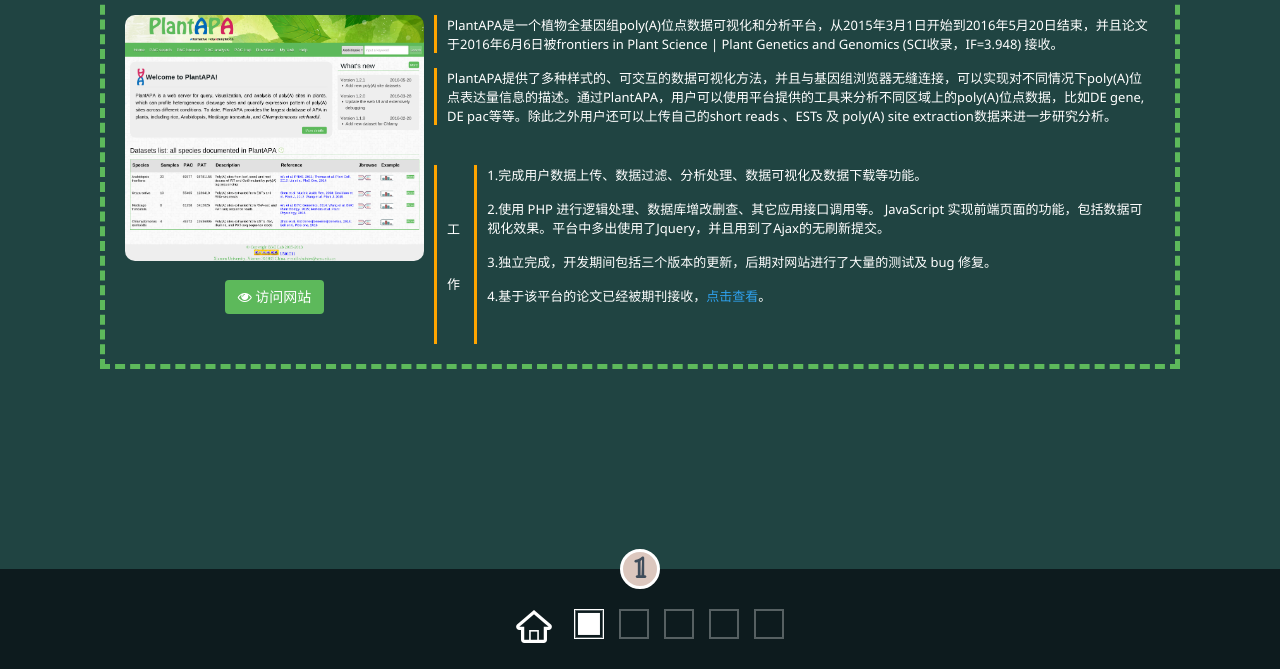
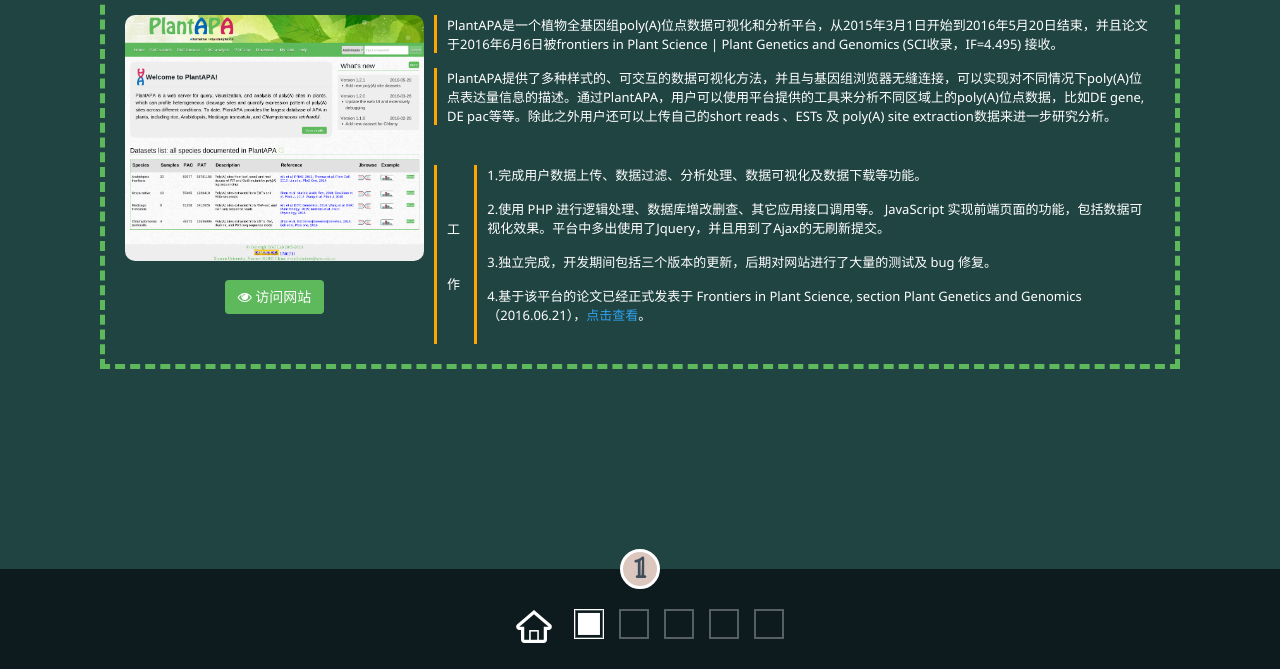
Before and after one commit to zhangyumin/index, a plain HTML site: page demo.html in a window 1280 px wide. Shown: the part 131-800 px from the top of the page. Drawn offline with nearby package versions, Linux system fonts and the light colour scheme; a web font is replaced by a local one.

Commit message:
article is published

```diff
--- a/demo.html
+++ b/demo.html
@@ -113,7 +113,7 @@
 	    		</div>
 	    		<div class="detail">
 	    			<div class="info">
-		    			<p>PlantAPA是一个植物全基因组poly(A)位点数据可视化和分析平台，从2015年3月1日开始到2016年5月20日结束，并且论文于2016年6月6日被frontiers in Plant Science | Plant Genetics and Genomics (SCI收录，IF=3.948) 接收。</p>
+		    			<p>PlantAPA是一个植物全基因组poly(A)位点数据可视化和分析平台，从2015年3月1日开始到2016年5月20日结束，并且论文于2016年6月6日被frontiers in Plant Science | Plant Genetics and Genomics (SCI收录，IF=4.495) 接收。</p>
 		    			<p>PlantAPA提供了多种样式的、可交互的数据可视化方法，并且与基因组浏览器无缝连接，可以实现对不同情况下poly(A)位点表达量信息的描述。通过PlantAPA，用户可以使用平台提供的工具来分析不同区域上的poly(A)位点数据，比如DE gene, DE pac等等。除此之外用户还可以上传自己的short reads 、ESTs 及 poly(A) site extraction数据来进一步研究分析。</p>
 		    		</div>
 		    		<div class="work">
@@ -129,7 +129,7 @@
 		    				3.独立完成，开发期间包括三个版本的更新，后期对网站进行了大量的测试及 bug 修复。
 		    			</p>
 		    			<p>
-		    				4.基于该平台的论文已经被期刊接收，<a href="http://journal.frontiersin.org/article/10.3389/fpls.2016.00889/full" target="_blank">点击查看</a>。
+		    				4.基于该平台的论文已经正式发表于 Frontiers in Plant Science, section Plant Genetics and Genomics（2016.06.21），<a href="http://journal.frontiersin.org/article/10.3389/fpls.2016.00889/full" target="_blank">点击查看</a>。
 		    			</p>
 		    			</div>
 		    			<div class="clear"></div>
```
